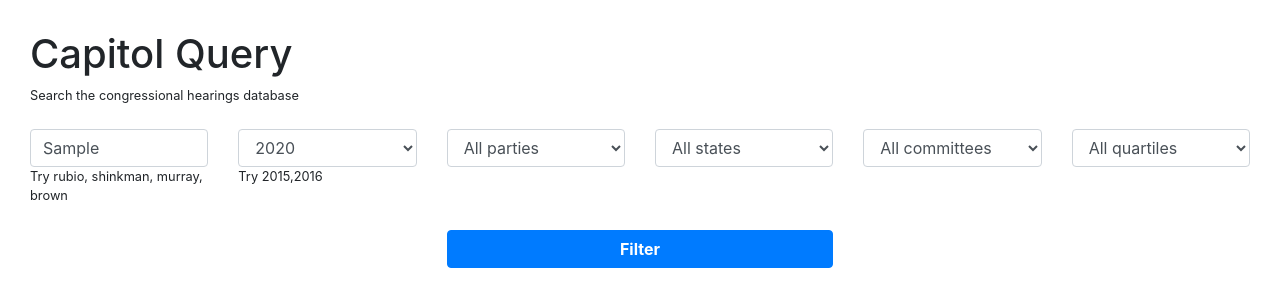
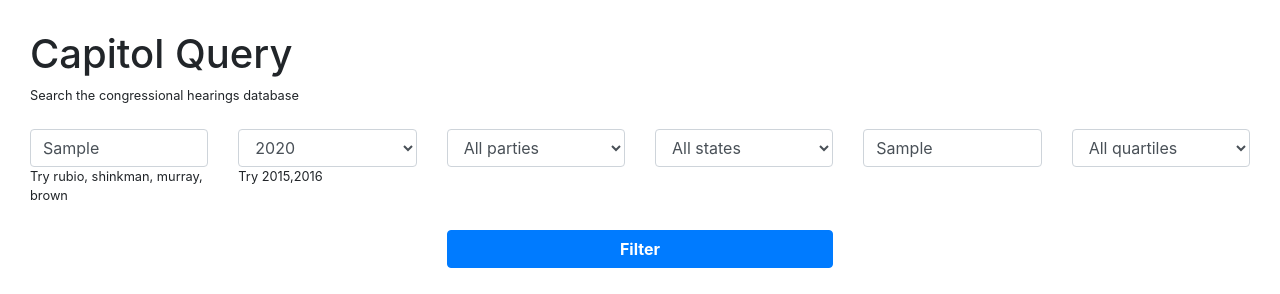
Before and after one commit to mevey/MVCclass, a Flask app: template templates/index.html in a window 1280 px wide. Shown: the top 294 px of the page. Run offline with Flask 2, Linux system fonts and the light colour scheme; the template is opened without the code that fills it: most values are stand-ins (such as "Sample title", 1, 10 or a date in 2020); some libraries are stand-ins or nearby versions.

Commit message:
working version

```diff
--- a/app.py
+++ b/app.py
@@ -20,7 +20,7 @@ def index():
 	party = request.args.get("party", None)
 	state = request.args.get("state", None)
 	quantile = request.args.get("quantile", None)
-	committee = request.args.get("committee", None)
+	committee = request.args.get("committee", "")
 
 	connection = sqlite3.connect("mydatabase.sqlite")
 	connection.row_factory = dictionary_factory
--- a/templates/index.html
+++ b/templates/index.html
@@ -43,12 +43,13 @@
 				</select>
 			</div>
 			<div class="col-md-2">
-				<select class="form-control" id="committee">
-					<option value="">All committees</option>
-					{% for committee in response.committees %}
-					<option value="{{committee.name}}" {% if response.selected_committee == committee %}selected{%endif%}>{{committee.name}}</option>
-					{% endfor %}
-				</select>
+				<input class="form-control" type="text" placeholder="Enter committee name" value="{{response.selected_committee}}" id="committee"/>
+				<!--<select class="form-control" id="committee">-->
+					<!--<option value="">All committees</option>-->
+					<!--{% for committee in response.committees %}-->
+					<!--<option value="{{committee.name}}" {% if response.selected_committee == committee %}selected{%endif%}>{{committee.name}}</option>-->
+					<!--{% endfor %}-->
+				<!--</select>-->
 			</div>
 			<div class="col-md-2">
 				<select class="form-control" id="quantile">
```
